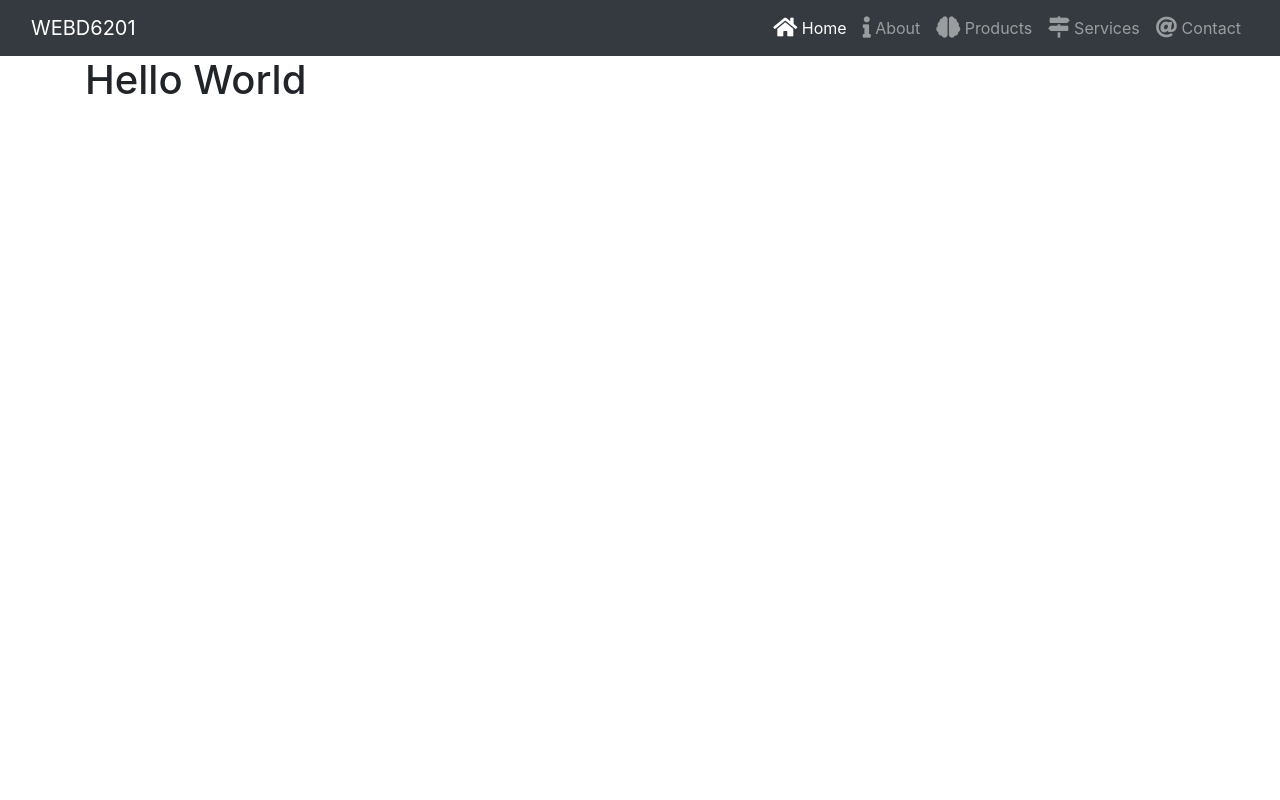
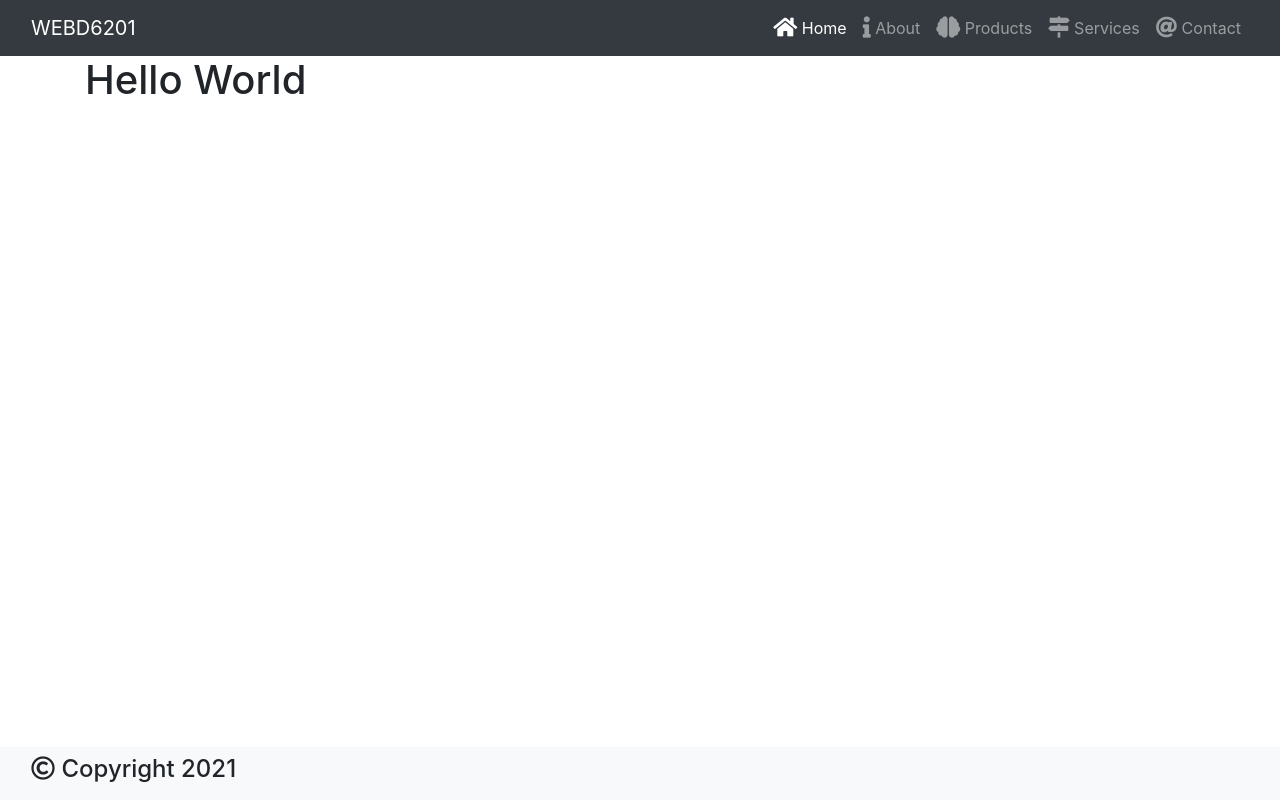
Before and after one commit to AshokSasi/WEBD6201-Week1, a website: page index.html in a window 1280 px wide. Drawn offline with nearby package versions, Linux system fonts and the light colour scheme.

Commit message:
added fixed bottom nav

```diff
--- a/index.html
+++ b/index.html
@@ -53,6 +53,14 @@
         <h1>Hello World</h1>
     </div>
 
+    <footer>
+        <nav class="navbar fixed-bottom navbar-light bg-light">
+            <div class="container-fluid">
+              <h4><i class="far fa-copyright"></i> Copyright 2021</h4>
+            </div>
+          </nav>
+    </footer>
+
 
     <!-- Javascript Section -->
     <script src="./node_modules/jquery/dist/jquery.min.js"></script>
```
